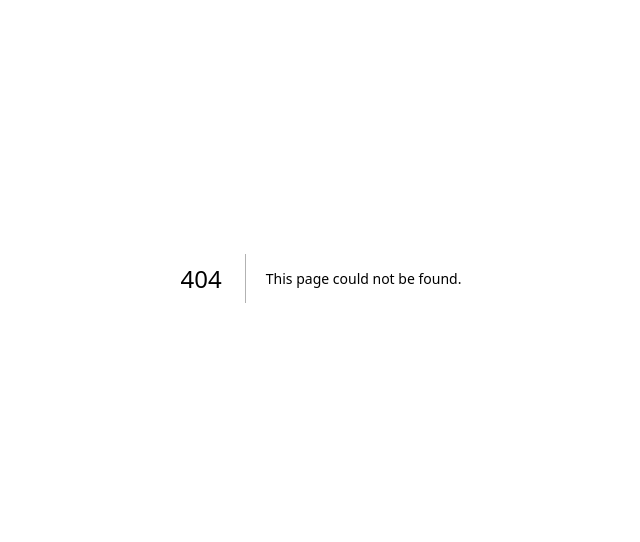
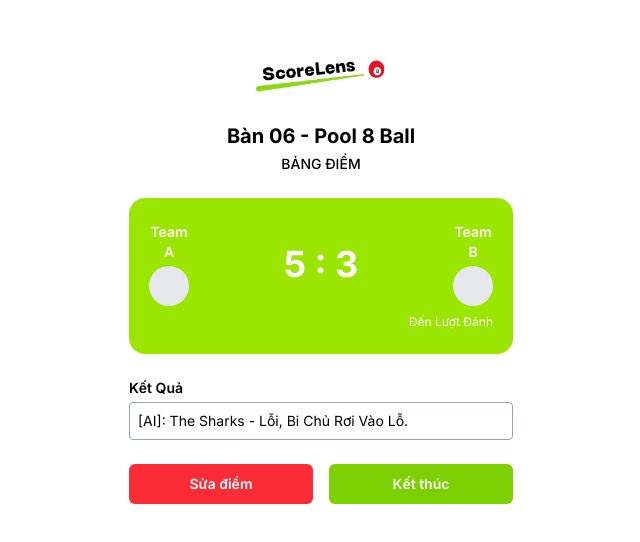
Before and after one commit to trunghoan203/ScoreLens-Frontend, a Next.js app: page /user/screencontrol in a window 1280 px wide. Before the commit this address had no page. Shown: the part 122-664 px from the top of the page, without its empty margins (319-959 px from the left). Built offline with nearby package versions, Linux system fonts and the light colour scheme.

Commit message:
UI-FlowUser

```diff
--- a/package.json
+++ b/package.json
@@ -10,6 +10,7 @@
   },
   "dependencies": {
     "class-variance-authority": "^0.7.1",
+    "lucide-react": "^0.522.0",
     "next": "15.3.4",
     "react": "^19.0.0",
     "react-dom": "^19.0.0"
--- /dev/null
+++ b/src/app/user/creatematch/page.tsx
@@ -0,0 +1,104 @@
+'use client';
+
+import { useState } from 'react';
+import { useRouter } from 'next/navigation';
+import { ScoreLensLogo } from '@/components/icons/LogoBlack';
+import { Input } from '@/components/ui/input';
+import { Button } from '@/components/ui/button';
+import { Plus, Trash2 } from 'lucide-react';
+
+export default function SetupMatchPage() {
+  const router = useRouter();
+
+  const [teamA, setTeamA] = useState(['']);
+  const [teamB, setTeamB] = useState(['']);
+  const tableNumber = '06';
+
+  const handleChange = (team: 'A' | 'B', index: number, value: string) => {
+    const setter = team === 'A' ? setTeamA : setTeamB;
+    const current = team === 'A' ? teamA : teamB;
+    const updated = [...current];
+    updated[index] = value;
+    setter(updated);
+  };
+
+  const handleAddPlayer = (team: 'A' | 'B') => {
+    const setter = team === 'A' ? setTeamA : setTeamB;
+    const current = team === 'A' ? teamA : teamB;
+    setter([...current, '']);
+  };
+
+  const handleRemovePlayer = (team: 'A' | 'B', index: number) => {
+    if (index === 0) return; // không xóa người đầu tiên
+    const setter = team === 'A' ? setTeamA : setTeamB;
+    const current = team === 'A' ? teamA : teamB;
+    const updated = [...current];
+    updated.splice(index, 1);
+    setter(updated);
+  };
+
+  const handleStart = () => {
+    router.push('/user/screencontrol');
+  };
+
+  const renderTeam = (label: string, team: string[], teamKey: 'A' | 'B') => (
+    <div className="p-4 border border-gray-300 rounded-lg space-y-2">
+      <h2 className="text-left font-semibold text-sm text-black">{label}</h2>
+      {team.map((player, index) => (
+        <div key={index} className="flex items-center gap-2">
+          <Input
+            value={player}
+            onChange={(e) => handleChange(teamKey, index, e.target.value)}
+            placeholder={`Người chơi ${index + 1}`}
+            className="flex-1 text-black"
+          />
+          {index === 0 ? (
+            <button
+              type="button"
+              onClick={() => handleAddPlayer(teamKey)}
+              className="p-2 bg-gray-100 rounded"
+              title="Thêm người chơi"
+            >
+              <Plus size={18} className="text-black" />
+            </button>
+          ) : (
+            <button
+              type="button"
+              onClick={() => handleRemovePlayer(teamKey, index)}
+              className="p-2 bg-gray-100 rounded"
+              title="Xoá người chơi"
+            >
+              <Trash2 size={18} className="text-black" />
+            </button>
+          )}
+        </div>
+      ))}
+    </div>
+  );
+
+  return (
+    <div className="flex items-center justify-center min-h-screen bg-white px-4">
+      <div className="w-full max-w-sm space-y-6 text-center">
+        <div className="flex justify-center">
+          <ScoreLensLogo />
+        </div>
+
+        <div className="space-y-1">
+          <h1 className="text-xl font-bold text-black">Bàn {tableNumber} - Pool 8 Ball</h1>
+          <p className="text-sm text-black font-medium">TẠO ĐỘI CHƠI</p>
+        </div>
+
+        {/* Khung đội A và B */}
+        {renderTeam('Đội A', teamA, 'A')}
+        {renderTeam('Đội B', teamB, 'B')}
+
+        <Button
+          onClick={handleStart}
+          className="w-full bg-lime-500 hover:bg-lime-600 text-white font-semibold rounded-md py-3 text-lg"
+        >
+          Bắt đầu
+        </Button>
+      </div>
+    </div>
+  );
+}
--- /dev/null
+++ b/src/app/user/login/page.tsx
@@ -0,0 +1,45 @@
+'use client'; // Cần 'use client' vì chúng ta sử dụng state và event handlers
+
+import { useState } from 'react';
+import { useRouter } from 'next/navigation'; // Dùng để chuyển trang
+import { ScoreLensLogo } from '@/components/icons/LogoBlack';
+import MemberIdForm from '@/components/auth/MemberIdForm'; // Component nhập mã hội viên
+
+export default function StartSessionPage() {
+  const [memberId, setMemberId] = useState(''); // State để lưu mã hội viên
+  const router = useRouter();
+
+  // Thông tin bàn chơi (có thể lấy từ URL params hoặc state)
+  const tableNumber = '06';
+
+  const handleCreateMatch = () => {
+    // Logic xử lý khi nhấn nút "Tạo trận đấu"
+    // 1. Kiểm tra mã hội viên (nếu cần)
+    // 2. Chuyển đến trang thiết lập trận đấu
+    console.log('Creating match with Member ID:', memberId);
+    router.push('/user/creatematch'); // Chuyển đến trang tiếp theo
+  };
+
+  return (
+    <div className="flex items-start justify-center min-h-screen bg-white px-4 pt-10">
+      <div className="flex-grow flex flex-col items-center justify-center text-center w-full max-w-sm">
+        {/* Phần Logo và lời chào */}
+        <div className='h-12 w-auto'></div>
+        <ScoreLensLogo />
+        <h1 className="mt-6 text-3xl font-bold text-gray-800">
+          Chào mừng bạn đến với ScoreLens
+        </h1>
+        <p className="mt-2 text-2xl text-gray-600">Bàn {tableNumber}</p>
+
+        {/* Phần Form */}
+        <div className="w-full mt-10">
+          <MemberIdForm
+            memberId={memberId}
+            onMemberIdChange={setMemberId}
+            onSubmit={handleCreateMatch}
+          />
+        </div>
+      </div>
+    </div>
+  );
+}
--- /dev/null
+++ b/src/app/user/screencontrol/page.tsx
@@ -0,0 +1,79 @@
+/* eslint-disable @typescript-eslint/no-unused-vars */
+'use client';
+
+import { useRouter } from 'next/navigation';
+import { ScoreLensLogo } from '@/components/icons/LogoBlack';
+import { Button } from '@/components/ui/button';
+
+export default function ScoreboardPage() {
+  const router = useRouter();
+
+  const handleEditScore = () => {
+    // Xử lý chỉnh sửa điểm
+    console.log('Sửa điểm');
+  };
+
+  const handleEndMatch = () => {
+    // Xử lý kết thúc trận
+    console.log('Kết thúc trận');
+  };
+
+  return (
+    <div className="flex items-center justify-center min-h-screen bg-white px-4">
+      <div className="w-full max-w-sm space-y-6 text-center">
+        {/* Logo */}
+        <div className="flex justify-center">
+          <ScoreLensLogo />
+        </div>
+
+        {/* Bàn số + tiêu đề */}
+        <div>
+          <h1 className="text-xl font-bold text-black">Bàn 06 - Pool 8 Ball</h1>
+          <p className="text-sm text-black font-medium mt-1">BẢNG ĐIỂM</p>
+        </div>
+
+        {/* Khung điểm số */}
+        <div className="bg-lime-400 text-white rounded-2xl px-4 py-6 space-y-2">
+          <div className="flex justify-between items-center">
+            <div className="text-center w-12">
+              <p className="text-sm font-semibold">Team A</p>
+              <div className="w-10 h-10 bg-gray-200 rounded-full mx-auto mt-1" />
+            </div>
+
+            <p className="text-4xl font-bold">5 : 3</p>
+
+            <div className="text-center w-12">
+              <p className="text-sm font-semibold">Team B</p>
+              <div className="w-10 h-10 bg-gray-200 rounded-full mx-auto mt-1" />
+            </div>
+          </div>
+          <p className="text-xs text-right pr-1">Đến Lượt Đánh</p>
+        </div>
+
+        {/* Kết quả trận */}
+        <div className="text-left">
+          <p className="text-sm font-semibold text-black mb-1">Kết Quả</p>
+          <div className="border border-gray-400 rounded p-2 text-sm text-black text-left">
+            [AI]: The Sharks - Lỗi, Bi Chủ Rơi Vào Lỗ.
+          </div>
+        </div>
+
+        {/* Nút hành động */}
+        <div className="flex gap-4">
+          <Button
+            onClick={handleEditScore}
+            className="flex-1 bg-red-500 hover:bg-red-600 text-white font-semibold rounded-md py-3 text-lg"
+          >
+            Sửa điểm
+          </Button>
+          <Button
+            onClick={handleEndMatch}
+            className="flex-1 bg-lime-500 hover:bg-lime-600 text-white font-semibold rounded-md py-3 text-lg"
+          >
+            Kết thúc
+          </Button>
+        </div>
+      </div>
+    </div>
+  );
+}
--- /dev/null
+++ b/src/components/auth/MemberIdForm.tsx
@@ -0,0 +1,44 @@
+// src/components/auth/MemberIdForm.tsx
+import { Button }from '@/components/ui/button'; // Component Button tái sử dụng
+import { Input } from '@/components/ui/input';   // Component Input tái sử dụng
+
+interface MemberIdFormProps {
+  memberId: string;
+  onMemberIdChange: (value: string) => void;
+  onSubmit: () => void;
+}
+
+export default function MemberIdForm({ memberId, onMemberIdChange, onSubmit }: MemberIdFormProps) {
+  const handleSubmit = (e: React.FormEvent<HTMLFormElement>) => {
+    e.preventDefault(); // Ngăn form reload lại trang
+    onSubmit();
+  };
+
+  return (
+    <form onSubmit={handleSubmit} className="w-full space-y-4">
+      <div>
+        <label htmlFor="memberId" className="block text-left text-sm font-medium text-gray-700">
+          Mã Hội Viên (Nếu Có)
+        </label>
+        <Input
+          id="memberId"
+          type="text"
+          value={memberId}
+          onChange={(e) => onMemberIdChange(e.target.value)}
+          className="mt-1 text-center text-lg text-black" // Thêm style cho text ở giữa
+        />
+      </div>
+      <p className="text-left text-xs text-red-600">
+        * Nếu chưa có mã Hội viên, hãy liên hệ với nhân viên để đăng ký!
+      </p>
+      <div className="pt-4">
+  <Button
+    type="submit"
+    className="w-full bg-lime-500 hover:bg-lime-600 text-white font-semibold rounded-md py-3 text-lg"
+  >
+    Tạo trận đấu
+  </Button>
+</div>
+    </form>
+  );
+}
--- /dev/null
+++ b/src/components/icons/LogoBlack.tsx
@@ -0,0 +1,17 @@
+import React from 'react';
+import Image from 'next/image';
+import Link from 'next/link';
+
+export function ScoreLensLogo() {
+  return (
+    <Link href="/" className="flex items-center">
+      <Image
+        src="/images/logoScoreLensBlack.png"
+        alt="ScoreLens Logo"
+        width={160}
+        height={40}
+        priority
+      />
+    </Link>
+  );
+}
--- a/src/components/landing/Footer.tsx
+++ b/src/components/landing/Footer.tsx
@@ -1,5 +1,5 @@
 import React from 'react';
-import { ScoreLensLogo } from '@/components/icons/Logo';
+import { ScoreLensLogo } from '@/components/icons/LogoWhite';
 
 const FooterLink = ({ href, children }: { href: string; children: React.ReactNode }) => (
   <a href={href} className="text-gray-400 hover:text-white transition-colors">{children}</a>
--- a/src/components/landing/ScoringSystemSection.tsx
+++ b/src/components/landing/ScoringSystemSection.tsx
@@ -8,7 +8,7 @@ export const ScoringSystemSection = () => {
       <div className="container mx-auto px-4 sm:px-6 lg:px-8 grid md:grid-cols-2 gap-12 items-center">
         <div className="rounded-lg overflow-hidden">
           <Image
-            src="/images/people-playing.jpg" // Placeholder image
+            src="/images/hethongtinhdiem.png" // Placeholder image
             alt="People playing billiards"
             width={600}
             height={400}
--- a/src/components/shared/HeaderAdmin.tsx
+++ b/src/components/shared/HeaderAdmin.tsx
@@ -1,6 +1,6 @@
 'use client';
 
-import { ScoreLensLogo } from '@/components/icons/Logo';
+import { ScoreLensLogo } from '@/components/icons/LogoWhite';
 import Image from 'next/image';
 
 export function HeaderAdmin() {
--- a/src/components/shared/HeaderHome.tsx
+++ b/src/components/shared/HeaderHome.tsx
@@ -1,7 +1,7 @@
 'use client';
 
 import React, { useState } from 'react';
-import { ScoreLensLogo } from '@/components/icons/Logo';
+import { ScoreLensLogo } from '@/components/icons/LogoWhite';
 import { Button } from '@/components/ui/button';
 import Link from 'next/link';
 import Image from 'next/image';
--- a/src/components/ui/button.tsx
+++ b/src/components/ui/button.tsx
@@ -6,6 +6,8 @@ const buttonVariants = cva(
   {
     variants: {
       variant: {
+        // ✅ THÊM MỚI VARIANT "PRIMARY"
+        primary: 'bg-lime-500 text-white hover:bg-lime-600',
         default: 'bg-gray-900 text-gray-50 hover:bg-gray-900/90',
         destructive: 'bg-red-500 text-gray-50 hover:bg-red-500/90',
         outline: 'border border-gray-200 bg-white hover:bg-gray-100 hover:text-gray-900',
@@ -15,6 +17,8 @@ const buttonVariants = cva(
         lime: 'bg-gradient-to-r from-lime-400 to-lime-500 text-gray-900 font-bold shadow-md hover:from-lime-500 hover:to-lime-400 hover:shadow-lg hover:-translate-y-0.5 focus:ring-lime-400/50 focus:ring-2 px-6 py-3 rounded-xl transition-all duration-200',
       },
       size: {
+        // ✅ THÊM MỚI SIZE "XL" CHO NÚT TO
+        xl: 'h-14 px-8 py-4',
         default: 'h-10 px-4 py-2',
         sm: 'h-9 rounded-md px-3',
         lg: 'h-11 rounded-md px-8',
```
Also changed, not shown: public/images/hethongtinhdiem.png (added), src/components/icons/LogoWhite.tsx (renamed from src/components/icons/Logo.tsx), 1 other file (tests, documents, lock files or other folders).
